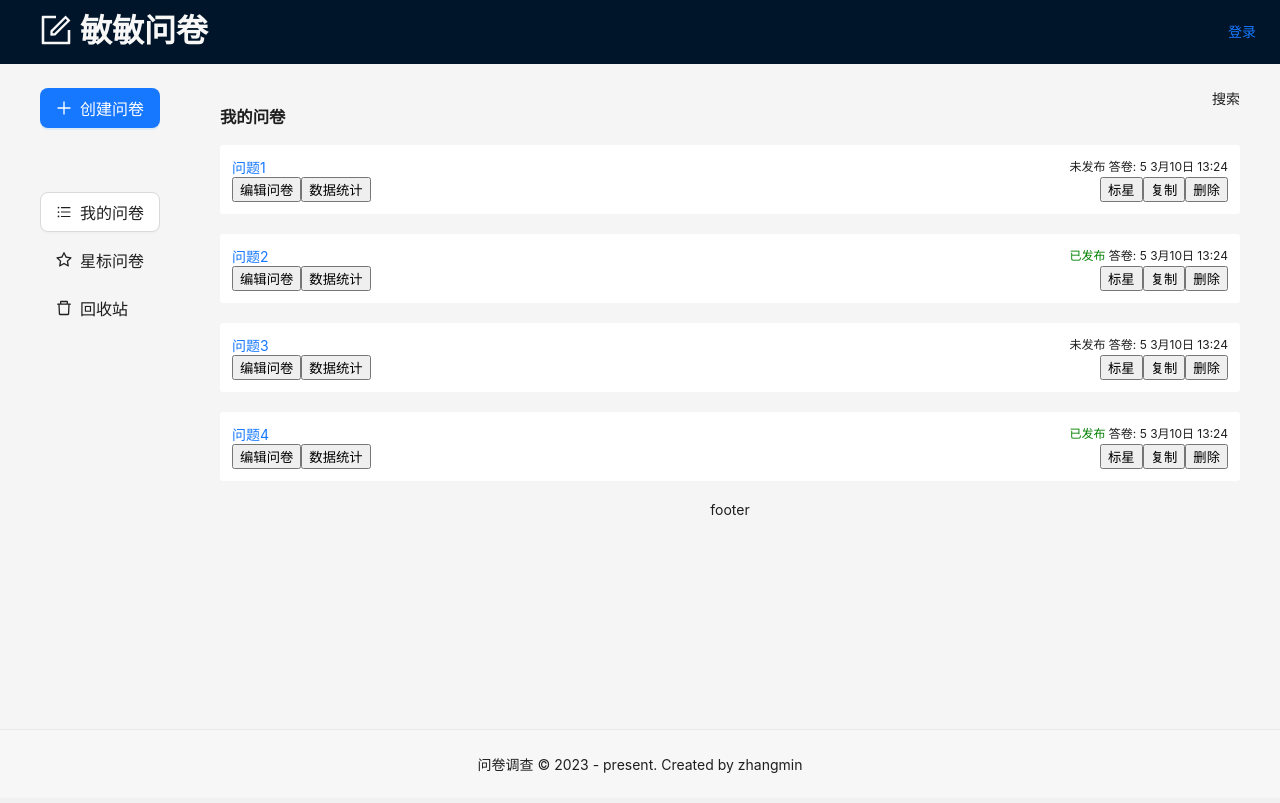
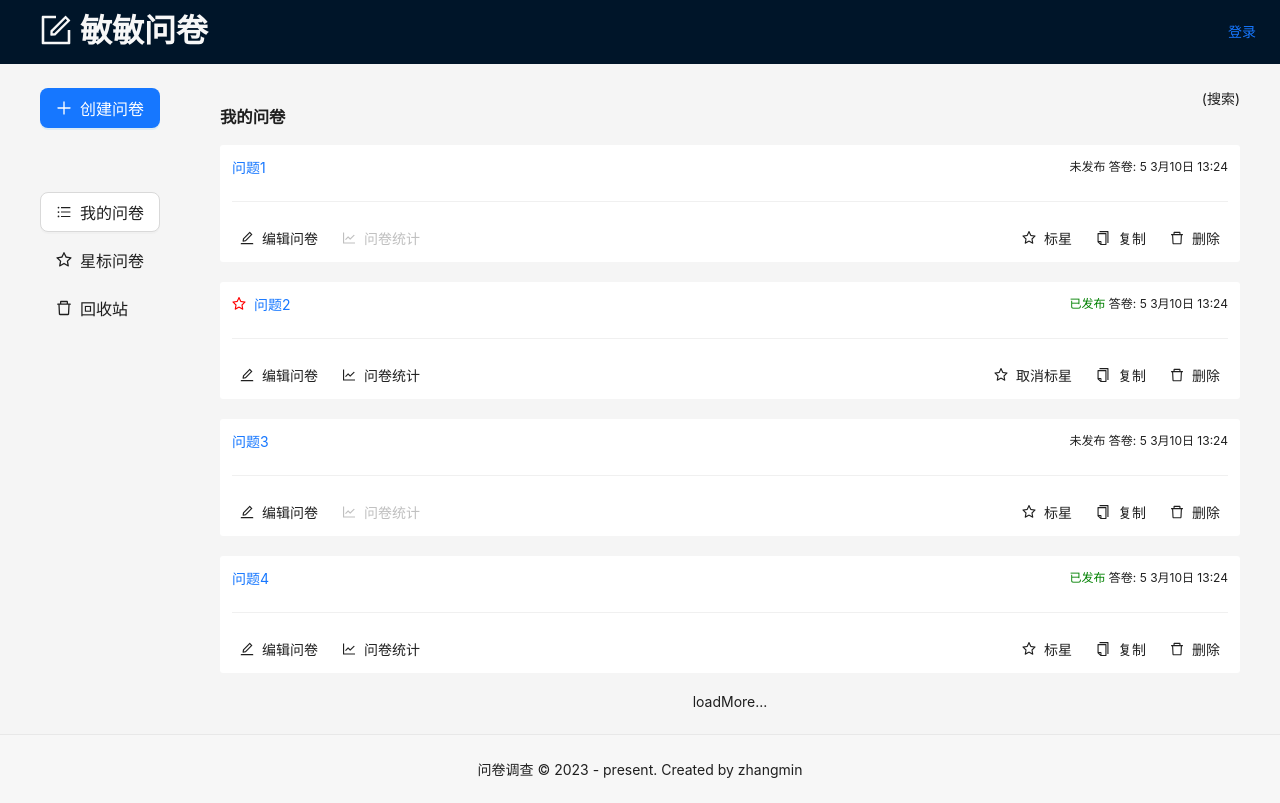
Before and after one commit to ZhangMin1998/react-ts-wenjuan, a React (Create React App) app: page /manage/list in a window 1280 px wide. Built offline with nearby package versions, Linux system fonts and the light colour scheme.

Commit message:
使用AntD重构QuestionCard----13

```diff
--- a/src/components/Card/Card.tsx
+++ b/src/components/Card/Card.tsx
@@ -1,5 +1,8 @@
 import React, { FC } from 'react'
 import styles from './Card.module.scss'
+import { useNavigate, Link } from 'react-router-dom'
+import { Button, Space, Divider } from 'antd'
+import { EditOutlined, LineChartOutlined, DeleteOutlined, CopyOutlined, StarOutlined } from '@ant-design/icons'
 
 type PropsType = {
   _id: string,
@@ -11,12 +14,18 @@ type PropsType = {
 }
 
 const Card: FC<PropsType> = (props: PropsType) => {
-  const { _id, title, createdAt, answerCount, isPublished } = props
+  const { _id, title, createdAt, answerCount, isPublished, isStar } = props
+  const navigate = useNavigate()
   return (
    <div className={styles.container}>
     <div className={styles.title}>
       <div className={styles.left}>
-        <a href="#">{title}</a>
+        <Link to={isPublished ? `/question/stat/${_id}` : `/question/edit/${_id}`}>
+          <Space>
+            {isStar && <StarOutlined style={{color: 'red'}} />}
+            {title}
+          </Space>
+        </Link>
       </div>
       <div className={styles.right}>
         {isPublished ? <span style={{color: 'green'}}>已发布</span> : <span>未发布</span>}
@@ -26,16 +35,26 @@ const Card: FC<PropsType> = (props: PropsType) => {
         <span>{createdAt}</span>
       </div>
     </div>
-
+    <Divider />
     <div className={styles['button-container']}>
       <div className={styles.left}>
-        <button>编辑问卷</button>
-        <button>数据统计</button>
+        <Space>
+          <Button icon={<EditOutlined />} type='text' size='small' onClick={() => navigate(`/question/edit/${_id}`)}>编辑问卷</Button>
+          <Button icon={<LineChartOutlined />} type='text' size='small' onClick={() => navigate(`/question/stat/${_id}`)} disabled={!isPublished}>问卷统计</Button>
+        </Space>
       </div>
       <div className={styles.right}>
-        <button>标星</button>
-        <button>复制</button>
-        <button>删除</button>
+        <Space>
+          <Button icon={<StarOutlined />} type='text' size='small'>
+            {isStar ? '取消标星' : '标星'}
+          </Button>
+          <Button icon={<CopyOutlined />} type='text' size='small'>
+            复制
+          </Button>
+          <Button icon={<DeleteOutlined />} type='text' size='small'>
+            删除
+          </Button>
+        </Space>
       </div>
     </div>
    </div>
--- a/src/pages/List/List.tsx
+++ b/src/pages/manage/List.tsx
@@ -1,16 +1,16 @@
 import React, { FC, useState } from 'react'
-import styles from './List.module.scss'
+import styles from './common.module.scss'
 import Card from '../../components/Card/Card'
-import { useSearchParams } from 'react-router-dom'
+// import { useSearchParams } from 'react-router-dom'
 
 const List: FC = () => {
-  const [searchParams] = useSearchParams()
-  console.log('aaa', searchParams.get('aaa'))
+  // const [searchParams] = useSearchParams()
+  // console.log('aaa', searchParams.get('aaa'))
 
 
   const [list, setList] = useState([
     { _id: 'q1', title: '问题1', isPublished: false, isStar: false, answerCount: 5, createdAt: '3月10日 13:24' },
-    { _id: 'q2', title: '问题2', isPublished: true, isStar: false, answerCount: 5, createdAt: '3月10日 13:24' },
+    { _id: 'q2', title: '问题2', isPublished: true, isStar: true, answerCount: 5, createdAt: '3月10日 13:24' },
     { _id: 'q3', title: '问题3', isPublished: false, isStar: false, answerCount: 5, createdAt: '3月10日 13:24' },
     { _id: 'q4', title: '问题4', isPublished: true, isStar: false, answerCount: 5, createdAt: '3月10日 13:24' }
   ])
@@ -21,20 +21,21 @@ const List: FC = () => {
         <h3>我的问卷</h3>
       </div>
       <div className={styles.right}>
-        搜索
+        (搜索)
       </div>
     </div>
 
     <div className={styles.content}>
+      {/* 问卷列表 */}
       {
-        list.map(item => {
+        list.length && list.map(item => {
           const { _id } = item
           return <Card key={_id} {...item} />
         })
       }
     </div>
 
-    <div className={styles.footer}>footer</div>
+    <div className={styles.footer}>loadMore...</div>
    </>
   )
 }
--- a/src/router/index.tsx
+++ b/src/router/index.tsx
@@ -8,7 +8,7 @@ const Home = lazy(() => import('../pages/Home/Home'))
 const Login = lazy(() => import('../pages/Login/Login'))
 const Register = lazy(() => import('../pages/Register/Register'))
 const NotFound = lazy(() => import('../pages/404/404'))
-const List = lazy(() => import('../pages/List/List'))
+const List = lazy(() => import('../pages/manage/List'))
 const Trash = lazy(() => import('../pages/manage/Trash'))
 const Star = lazy(() => import('../pages/manage/Star'))
 const Edit = lazy(() => import('../pages/question/edit'))
```
Also changed, not shown: src/pages/manage/common.module.scss (renamed from src/pages/List/List.module.scss).
